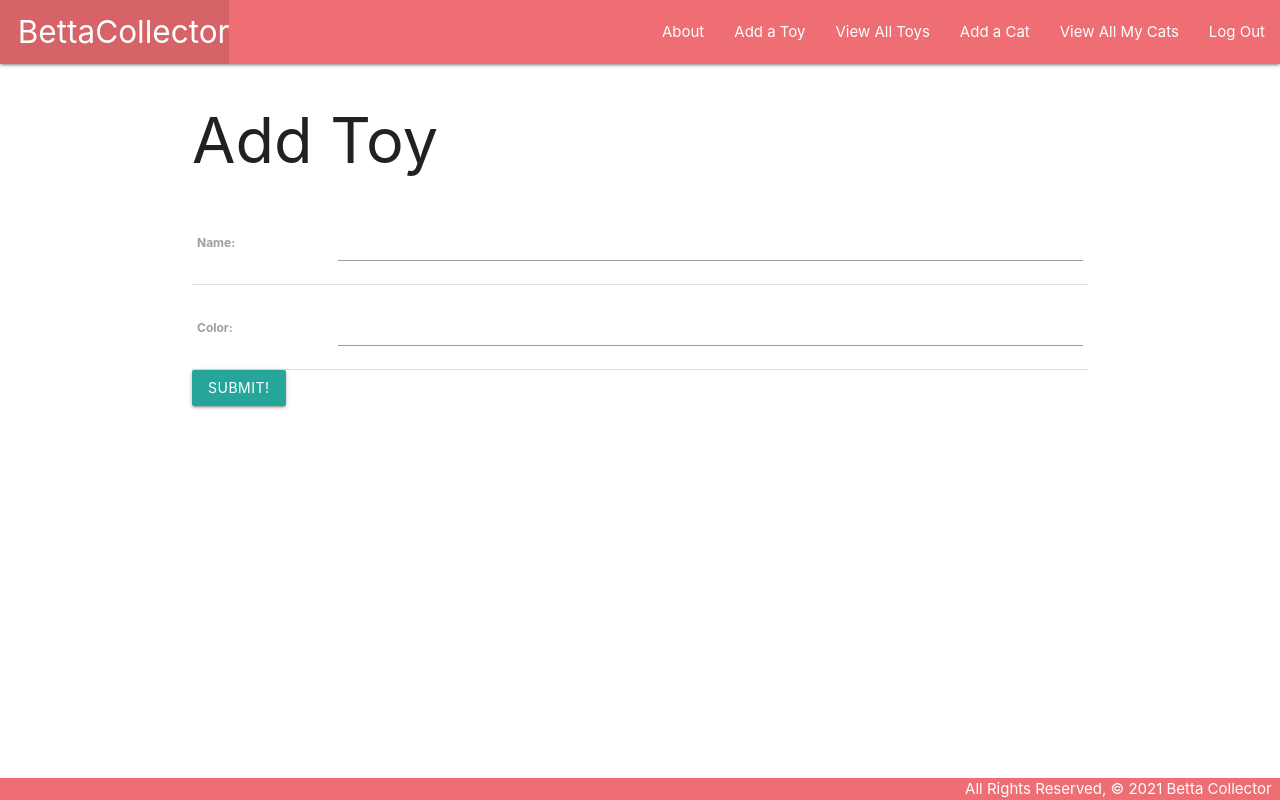
After one commit to MrJaeShin/betacollector, a Django app: page /toys/create/ in a window 1280 px wide. The commit adds this page. Run offline with Django 3.2, Linux system fonts and the light colour scheme; the visitor is signed in with stand-in values (Sample User, id 1).

Commit message:
adds toy model and CRUD as well as user auth and authentication

```diff
--- a/betacollector/settings.py
+++ b/betacollector/settings.py
@@ -120,6 +120,10 @@ USE_TZ = True
 
 STATIC_URL = '/static/'
 
+LOGIN_REDIRECT_URL = '/bettas/'
+
+LOGOUT_REDIRECT_URL = '/'
+
 # Default primary key field type
 # https://docs.djangoproject.com/en/3.2/ref/settings/#default-auto-field
 
--- a/betacollector/urls.py
+++ b/betacollector/urls.py
@@ -18,5 +18,6 @@ from django.urls import path, include
 
 urlpatterns = [
     path('admin/', admin.site.urls),
-    path('', include('main_app.urls'))
+    path('', include('main_app.urls')),
+    path('accounts/', include('django.contrib.auth.urls'))
 ]
--- a/main_app/admin.py
+++ b/main_app/admin.py
@@ -1,7 +1,8 @@
 from django.contrib import admin
 
 # Register your models here.
-from .models import Betta, Feeding
+from .models import Betta, Feeding, Toy
 
 admin.site.register(Betta)
 admin.site.register(Feeding)
+admin.site.register(Toy)
--- a/main_app/models.py
+++ b/main_app/models.py
@@ -1,5 +1,7 @@
 from django.db import models
 from django.urls import reverse
+from datetime import date
+from django.contrib.auth.models import User
 
 MEALS = (
     ('B', 'Brunch'),
@@ -7,17 +9,33 @@ MEALS = (
 )
 
 # Create your models here.
+class Toy(models.Model):
+    name = models.CharField(max_length=50)
+    color = models.CharField(max_length=20)
+
+    def __str__(self):
+        return self.name
+
+    def get_absolute_url(self):
+        return reverse('toys_detail', kwargs={'pk': self.id})
+
 class Betta(models.Model):
     name = models.CharField(max_length=100)
     breed = models.CharField(max_length=100)
     description = models.TextField(max_length=250)
     age = models.IntegerField()
 
+    toys = models.ManyToManyField(Toy)
+    user = models.ForeignKey(User, on_delete=models.CASCADE)
+
     def __string__(self):
         return self.name
 
     def get_absolute_url(self):
         return reverse('detail', kwargs={'betta_id': self.id})
+
+    def fed_for_today(self):
+        return self.feeding_set.filter(date=date.today()).count() >= len(MEALS)
 
 class Feeding(models.Model):
     date = models.DateField('feeding date')
--- a/main_app/templates/base.html
+++ b/main_app/templates/base.html
@@ -20,8 +20,16 @@
         </ul>
         <ul class="right">
           <li><a href="{% url 'about' %}">About</a></li>
-          <li><a href="{% url 'bettas_create' %}">Add a Betta</a></li>
-          <li><a href="{% url 'index' %}">View All Bettas</a></li>
+          {% if user.is_authenticated %}
+          <li><a href="{% url 'toys_create' %}">Add a Toy</a></li>
+          <li><a href="{% url 'toys_index' %}">View All Toys</a></li>
+          <li><a href="{% url 'bettas_create' %}">Add a Cat</a></li>
+          <li><a href="{% url 'index' %}">View All My Cats</a></li>
+          <li><a href="{% url 'logout' %}">Log Out</a></li>
+          {% else %}
+          <li><a href="{% url 'signup' %}">Sign Up</a></li>
+          <li><a href="{% url 'login' %}">Log In</a></li>
+          {% endif %}
         </ul>
       </div>
     </nav>
--- a/main_app/templates/main_app/betta_confirm_delete.html
+++ b/main_app/templates/main_app/betta_confirm_delete.html
@@ -1,6 +1,6 @@
 {% extends 'base.html' %} {% block content %}
 
-<h1>Delete Cat</h1>
+<h1>Delete Betta</h1>
 <h4> Are you sure you want to delete <span class="teal-text">{{ object.name }}</span></h4>
 <form action="" method="POST">
     {% csrf_token %}
--- /dev/null
+++ b/main_app/templates/main_app/toy_form.html
@@ -0,0 +1,16 @@
+{% extends 'base.html' %}
+
+{% block content %}
+  {% if object %}
+    <h1>Edit <span class="teal-text">{{object.name}}</span></h1>
+  {% else %}
+    <h1>Add Toy</h1>
+  {% endif %}
+  <form action="" method="post">
+    {% csrf_token %}
+    <table>
+      {{ form.as_table }}
+    </table>
+    <input type="submit" value="Submit!" class="btn">
+  </form>
+{% endblock %}
--- a/main_app/urls.py
+++ b/main_app/urls.py
@@ -10,4 +10,11 @@ urlpatterns = [
     path('bettas/<int:pk>/update', views.BettaUpdate.as_view(), name='bettas_update'),
     path('bettas/<int:pk>/delete', views.BettaDelete.as_view(), name='bettas_delete'),
     path('bettas/<int:betta_id>/add_feeding', views.add_feeding, name='add_feeding'),
+    path('toys/', views.ToyList.as_view(), name='toys_index'),
+    path('toys/<int:pk>/', views.ToyDetail.as_view(), name='toys_detail'),
+    path('toys/create/', views.ToyCreate.as_view(), name='toys_create'),
+    path('toys/<int:pk>/update/', views.ToyUpdate.as_view(), name='toys_update'),
+    path('toys/<int:pk>/delete/', views.ToyDelete.as_view(), name='toys_delete'),
+    path('bettas/<int:betta_id>/assoc_toy/<int:toy_id>/', views.assoc_toy, name='assoc_toy'),
+    path('accounts/signup/', views.signup, name='signup'),
 ]
--- a/main_app/views.py
+++ b/main_app/views.py
@@ -1,7 +1,13 @@
 from django.shortcuts import redirect, render
-from .models import Betta, Feeding
+from .models import Betta
 from django.views.generic.edit import CreateView, UpdateView, DeleteView
 from .forms import FeedingForm
+from .models import Betta, Toy
+from django.views.generic import ListView, DetailView
+from django.contrib.auth import login
+from django.contrib.auth.forms import UserCreationForm
+from django.contrib.auth.decorators import login_required
+from django.contrib.auth.mixins import LoginRequiredMixin
 
 def home(request):
     return render(request, 'home.html')
@@ -9,15 +15,39 @@ def home(request):
 def about(request):
     return render(request, 'about.html')
 
+class BettaCreate(CreateView):
+    model = Betta
+    fields = '__all__'
+
+    def form_valid(self, form):
+        form.instance.user = self.request.user
+        return super().form_valid(form)
+
+class BettaUpdate(LoginRequiredMixin, UpdateView):
+    model = Betta
+    fields = ['breed', 'description', 'age']
+
+class BettaDelete(LoginRequiredMixin, DeleteView):
+    model = Betta
+    success_url = '/bettas/'
+
+@login_required
 def bettas_index(request):
-    bettas = Betta.objects.all()
+    bettas = Betta.objects.filter(user = request.user)
     return render(request, 'bettas/index.html', {'bettas': bettas})
 
+@login_required
 def bettas_detail(request, betta_id):
     betta = Betta.objects.get(id=betta_id)
+    toys_betta_doesnt_have = Toy.objects.exclude(id__in = betta.toys.all().values_list('id'))
     feeding_form = FeedingForm()
-    return render(request, 'bettas/detail.html', { 'betta': betta, 'feeding_form': feeding_form })
+    return render(request, 'bettas/detail.html', {
+        'betta': betta,
+        'feeding_form': feeding_form,
+        'toys': toys_betta_doesnt_have
+        })
 
+@login_required
 def add_feeding(request, betta_id):
     form = FeedingForm(request.POST)
     if form.is_valid():
@@ -26,15 +56,40 @@ def add_feeding(request, betta_id):
         new_feeding.save()
     return redirect('detail', betta_id=betta_id)
 
+class ToyList(LoginRequiredMixin, ListView):
+  model = Toy
 
-class BettaCreate(CreateView):
-    model = Betta
-    fields = '__all__'
+class ToyDetail(LoginRequiredMixin, DetailView):
+  model = Toy
 
-class BettaUpdate(UpdateView):
-    model = Betta
-    fields = ['breed', 'description', 'age']
+class ToyCreate(LoginRequiredMixin, CreateView):
+  model = Toy
+  fields = '__all__'
 
-class BettaDelete(DeleteView):
-    model = Betta
-    success_url = '/bettas/'
+class ToyUpdate(LoginRequiredMixin, UpdateView):
+  model = Toy
+  fields = ['name', 'color']
+
+class ToyDelete(LoginRequiredMixin, DeleteView):
+  model = Toy
+  success_url = '/toys/'
+
+@login_required
+def assoc_toy(request, betta_id, toy_id):
+  Betta.objects.get(id=betta_id).toys.add(toy_id)
+  return redirect('detail', betta_id=betta_id)
+
+def signup(request):
+  error_message = ''
+  if request.method == 'POST':
+    form = UserCreationForm(request.POST)
+    if form.is_valid():
+      user = form.save()
+      login(request, user)
+      return redirect('index')
+    else:
+      error_message = 'Invalid sign up - try again'
+
+  form = UserCreationForm()
+  context = {'form': form, 'error_message': error_message}
+  return render(request, 'registration/signup.html', context)
```
Also changed, not shown: main_app/templates/bettas/detail.html (+19 -9 lines), main_app/templates/main_app/betta_form.html (+8 -4 lines), main_app/templates/main_app/toy_confirm_delete.html (added, +13 -0 lines), main_app/templates/main_app/toy_detail.html (added, +20 -0 lines), main_app/templates/main_app/toy_list.html (added, +17 -0 lines), main_app/templates/registration/login.html (added, +14 -0 lines), main_app/templates/registration/signup.html (added, +16 -0 lines), main_app/migrations/0003_auto_20210819_0552.py (added), main_app/migrations/0004_toy.py (added), main_app/migrations/0005_auto_20210823_0442.py (added).
